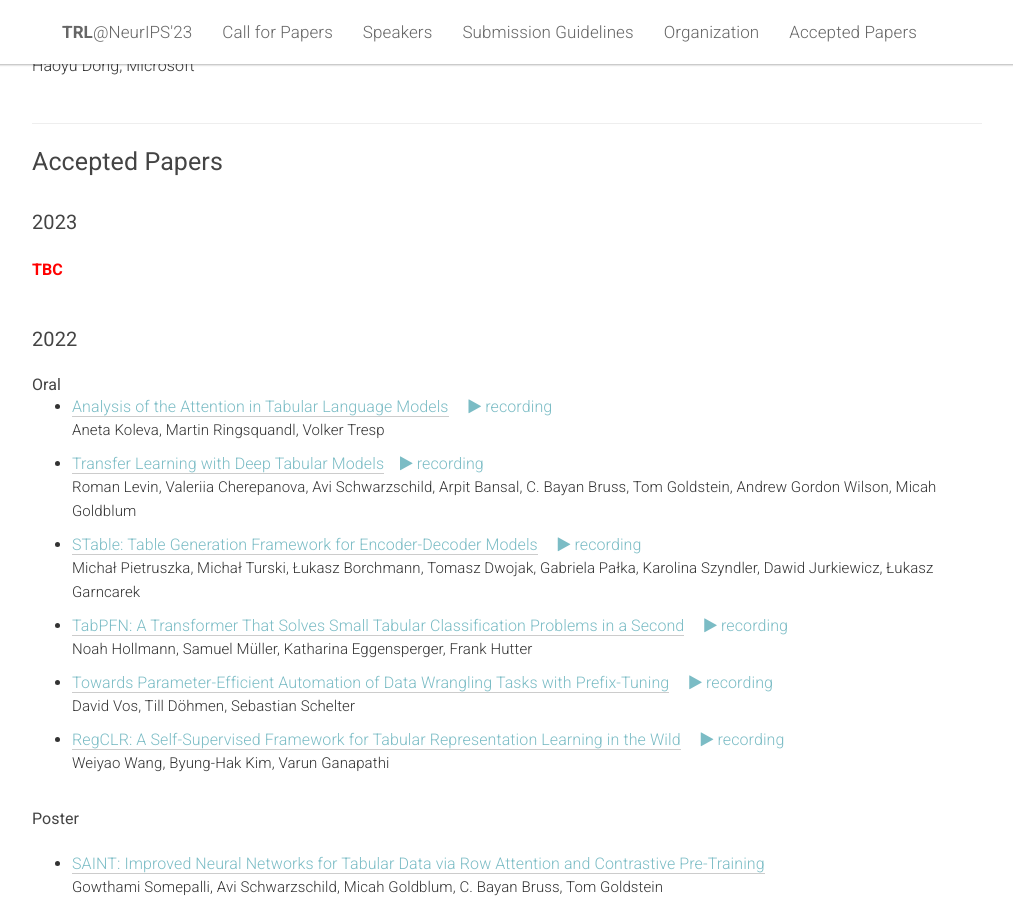
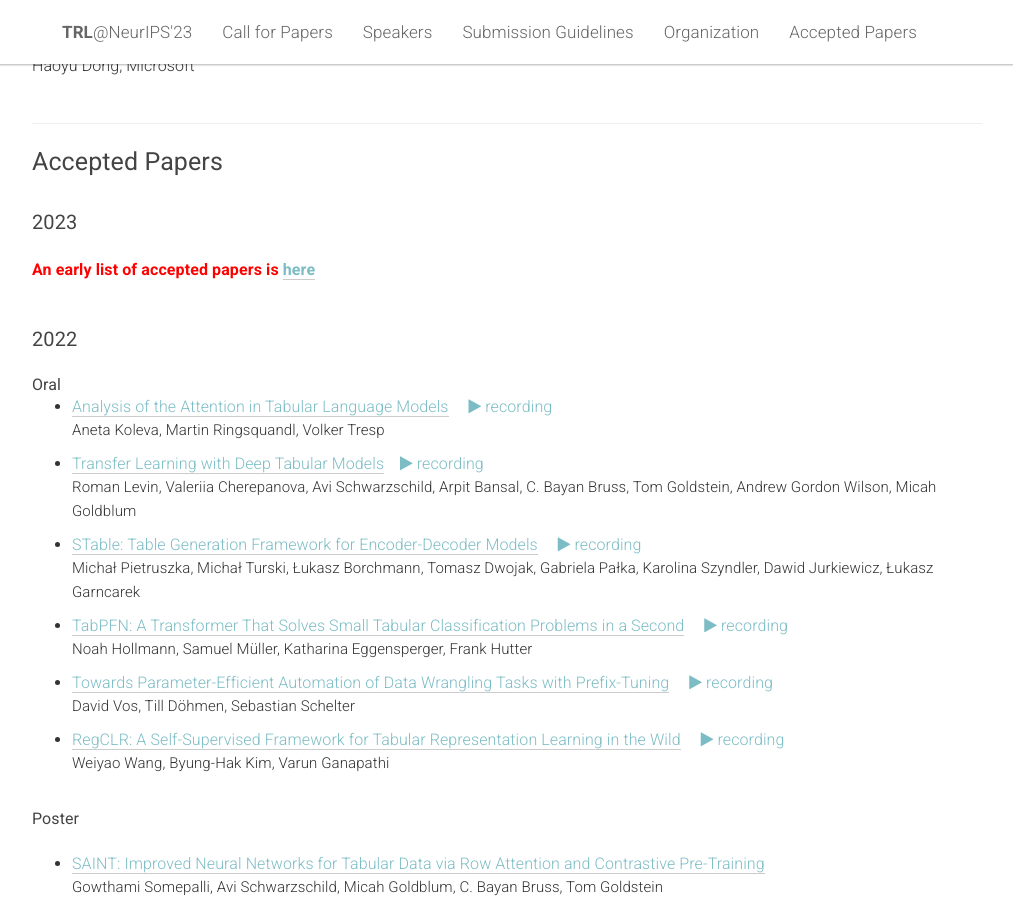
Before and after one commit to table-representation-learning/table-representation-learning.github.io, a Jekyll site: the page built from _pages/home.html, in a window 1280 px wide and 900 px high, scrolled down 4424 px. Shown: the whole window, without its empty margins (133-1146 px from the left). Built offline with Jekyll 4.4.1, drawn with Linux system fonts in a browser that asks for light colours.

Commit message:
add link to accepted papers

```diff
--- a/_pages/home.html
+++ b/_pages/home.html
@@ -719,7 +719,7 @@ acknowledgements: ""
 
         <br/>
 
-        <b style="color: red">TBC</b>
+        <b style="color: red">An early list of accepted papers is <a href="https://openreview.net/group?id=NeurIPS.cc/2023/Workshop/TRL">here</a></b>
     </div>
 
     <br/>
```
